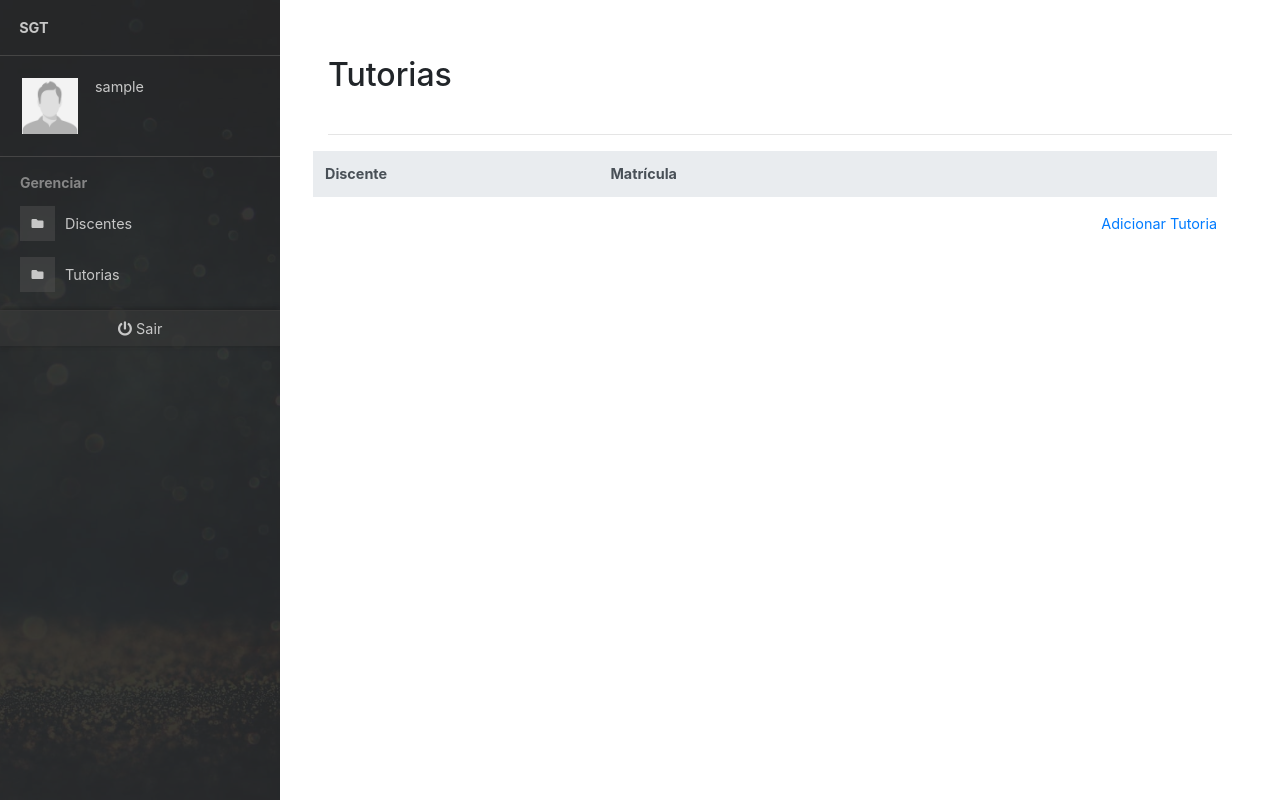
After one commit to lazarosilva/SGT, a Django app: page /tutorias/ in a window 1280 px wide. The commit adds this page. Run offline with Django 3.2, Linux system fonts and the light colour scheme; the visitor is signed in with stand-in values (Sample User, id 1); data that the repository does not hold is empty; some libraries are stand-ins or nearby versions.

Commit message:
fim do modulo 2 e inicio do modulo 3. CRUD de Discente, criação da tutoria

```diff
--- a/sgt/app/templates/app/base2.html
+++ b/sgt/app/templates/app/base2.html
@@ -183,6 +183,8 @@
                         <li class="header-menu">
                             <span>Gerenciar</span>
                         </li>
+
+                        {% ifequal user.groups.all.0.name "Coordenador" %}
                             <li>
                                 <a href="{% url 'cursos_list' %}">
                                     <i class="fa fa-book"></i>
@@ -202,10 +204,17 @@
                                     <span class="menu-text">Docentes</span>
                                 </a>
                             </li>
+                        {% endifequal %}
                         <li>
                             <a href="{% url 'discentes_list' %}">
                                 <i class="fa fa-folder"></i>
                                 <span class="menu-text">Discentes</span>
+                            </a>
+                        </li>
+                        <li>
+                            <a href="{% url 'tutorias_list' %}">
+                                <i class="fa fa-folder"></i>
+                                <span class="menu-text">Tutorias</span>
                             </a>
                         </li>
                     </ul>
--- a/sgt/app/templates/app/discente_new.html
+++ b/sgt/app/templates/app/discente_new.html
@@ -1,4 +1,4 @@
-y{% extends 'app/base2.html' %}
+{% extends 'app/base2.html' %}
 
 {% load crispy_forms_tags %}
 
--- /dev/null
+++ b/sgt/app/templates/app/tutorias_list.html
@@ -0,0 +1,48 @@
+{% extends 'app/base2.html' %}
+
+{% block content %}
+    <div class="row">
+        <div class="form-group col-md-12">
+            <h2>Tutorias</h2>
+        </div>
+    </div>
+    <hr>
+    <div class="row table-responsive">
+        <table class="table table-borderless table-hover">
+            <thead class="thead-light">
+              <th scope="col">Discente</th>
+              <th scope="col">Matrícula</th>
+              <th scope="col"></th>
+              <th scope="col"></th>
+              <th scope="col"></th>
+              <th scope="col"></th>
+            </thead>
+            <tbody>
+              {% for tut in tutorias %}
+                <tr>
+                  <td>{{ tut.discente.nome }}</td>
+                  <td>{{ tut.discente.matricula }}</td>
+
+                  <!-- buttons -->
+                  <td><a href="{% url 'tutoria_edit' pk=tut.pk %}">Editar</a></td>
+                  <td><a href="{% url 'tutoria_estagios_list' pk=tut.pk %}" data-toggle="tooltip" title="Estágios Extracurriculares">EECs</a></td>
+                  <td><a href="{% url 'tutoria_atividades_extracurriculares_list' pk=tut.pk %}" data-toggle="tooltip" title="Atividades Extracurriculares">AECs</a></td>
+                  <td><a href="{% url 'tutoria_atividades_complementares_list' pk=tut.pk %}" data-toggle="tooltip" title="Atividades Complementares">ACs</a></td>
+                </tr>
+              {% endfor %}
+            </tbody>
+        </table>
+    </div>
+
+    <div class="row add-table">
+      <a href="{% url 'tutoria_new' %}" class="top-menu"><span class="glyphicon glyphicon-plus">Adicionar Tutoria</span></a>
+    </div>
+{% endblock %}
+
+{% block js %}
+<script type="text/javascript">
+  $(document).ready(function(){
+    $('[data-toggle="tooltip"]').tooltip();
+  });
+</script>
+{% endblock %}
--- a/sgt/app/urls.py
+++ b/sgt/app/urls.py
@@ -13,4 +13,16 @@ urlpatterns = [
 	path('discentes/', views.discentes_list, name='discentes_list'),
 	path('discente/new/', views.discente_new, name='discente_new'),
 	path('discente/<int:pk>/edit/', views.discente_edit, name='discente_edit'),
+	path('tutorias/', views.tutorias_list, name='tutorias_list'),
+	path('tutoria/new/', views.tutoria_new, name='tutoria_new'),
+	path('tutoria/<int:pk>/edit/', views.tutoria_edit, name='tutoria_edit'),
+	path('tutoria/<int:pk>/estagios/', views.tutoria_estagios_list, name='tutoria_estagios_list'),
+	path('tutoria/<int:pk>/estagios/new', views.tutoria_estagio_new, name='tutoria_estagio_new'),
+	path('tutoria/<int:pk>/estagios/<int:pk_1>/edit', views.tutoria_estagio_edit, name='tutoria_estagio_edit'),
+	path('tutoria/<int:pk>/atividades_complementares/', views.tutoria_atividades_complementares_list, name='tutoria_atividades_complementares_list'),
+	path('tutoria/<int:pk>/atividades_complementares/new', views.tutoria_atividade_complementar_new, name='tutoria_atividade_complementar_new'),
+	path('tutoria/<int:pk>/atividades_complementares/<int:pk_1>/edit', views.tutoria_atividade_complementar_edit, name='tutoria_atividade_complementar_edit'),
+	path('tutoria/<int:pk>/atividades_extracurriculares/', views.tutoria_atividades_extracurriculares_list, name='tutoria_atividades_extracurriculares_list'),
+	path('tutoria/<int:pk>/atividades_extracurriculares/new', views.tutoria_atividade_extracurricular_new, name='tutoria_atividade_extracurricular_new'),
+	path('tutoria/<int:pk>/atividades_extracurriculares/<int:pk_1>/edit', views.tutoria_atividade_extracurricular_edit, name='tutoria_atividade_extracurricular_edit'),
 ]
--- a/sgt/app/views.py
+++ b/sgt/app/views.py
@@ -1,7 +1,7 @@
 from django.shortcuts import render, redirect, get_object_or_404
 from django.contrib.auth.decorators import login_required
-from .models import Curso, Disciplina, Docente, Discente
-from .forms import DisciplinaForm, DocenteForm, DiscenteForm
+from .models import Curso, Disciplina, Docente, Discente, Tutoria, Estagioextracurricular, Atividadecomplementar, Atividadeextracurricular, Estagioextracurricular
+from .forms import DisciplinaForm, DocenteForm, DiscenteForm, TutoriaForm, AtividadeExtraCurricularForm, AtividadeComplementarForm, EstagioExtraCurricularForm
 from django.contrib.auth.models import User, Group
 
 
@@ -10,6 +10,8 @@ from django.contrib.auth.models import User, Group
 def index(request):
 	return render(request, 'app/index.html')
 
+######################################## CURSOS #############################################
+
 @login_required
 def cursos_list(request):
 	cursos = Curso.objects.all()
@@ -17,6 +19,8 @@ def cursos_list(request):
 		'cursos': cursos
 	}
 	return render(request, 'app/cursos_list.html', context)
+
+########################################## DISCIPLINAS #######################################
 
 @login_required
 def disciplinas_list(request):
@@ -50,6 +54,8 @@ def disciplina_edit(request, pk):
 		form = DisciplinaForm(instance=disciplina)
 	return render(request, 'app/disciplina_new.html', {'form': form})
 
+
+########################################## DOCENTES ###########################################
 @login_required
 def docentes_list(request):
 	docentes = Docente.objects.select_related('curso').all()
@@ -58,7 +64,6 @@ def docentes_list(request):
 		'docentes': docentes
 	}
 	return render(request, 'app/docentes_list.html', context)
-
 
 @login_required
 def docente_new(request):
@@ -92,6 +97,8 @@ def docente_edit(request, pk):
 		form = DocenteForm(instance=docente)
 	return render(request, 'app/docente_new.html', {'form': form})
 
+############################################ DISCENTES ########################################
+
 @login_required
 def discentes_list(request):
 	discentes = Discente.objects.select_related('curso').all()
@@ -103,7 +110,6 @@ def discentes_list(request):
 
 @login_required
 def discente_new(request):
-
 	if (request.method == 'POST'):
 		mthd = 'p'
 		form = DiscenteForm(request.POST, mthd=mthd, tt='add', om='', op='', fct='add', fog='add', ppe='add', ppp='add')
@@ -150,13 +156,6 @@ def discente_edit(request, pk):
 	else:
 		mthd = 'g'
 
-		print('discente.motivo_escolha_curso:', discente.motivo_escolha_curso)
-		print('discente.plano_egresso:', discente.plano_egresso)
-		print('discente.nome_curso_tecnico:', discente.nome_curso_tecnico)
-		print('discente.local_curso_tecnico:', discente.local_curso_tecnico)
-		print('discente.local_graduacao:', discente.local_graduacao)
-		print('discente.nome_graduacao:', discente.nome_graduacao)
-
 		if((discente.nome_curso_tecnico is not None) and
 		 (discente.local_curso_tecnico is not None) and
 		 (discente.nome_curso_tecnico != '') and
@@ -190,7 +189,6 @@ def discente_edit(request, pk):
 				(discente.motivo_escolha_curso != 'N') and
 				(discente.motivo_escolha_curso != 'J')):
 				om = discente.motivo_escolha_curso
-				print('om:', om)
 				discente.motivo_escolha_curso = 'O'
 
 		if ((discente.plano_egresso is not None) and
@@ -208,6 +206,163 @@ def discente_edit(request, pk):
 		form = DiscenteForm(instance=discente, mthd=mthd, tt=tt, om=om, op=op, fct=fct, fog=fog, ppe=ppe, ppp=ppp)
 
 	return render(request, 'app/discente_new.html', {'form': form})
+
+################################## TUTORIAS ####################################
+
+@login_required
+def tutorias_list(request):
+	tutorias = Tutoria.objects.select_related('discente').all()
+
+	context = {
+		'tutorias': tutorias
+	}
+	return render(request, 'app/tutorias_list.html', context)
+
+@login_required
+def tutoria_new(request):
+	doc = Docente.objects.filter(email__exact=request.user.email)
+	if (request.method == 'POST'):
+		form = TutoriaForm(request.POST, doc=doc)
+		if (form.is_valid()):
+			tutoria = form.save(commit=False)
+			tutoria.docente = doc[0]
+			tutoria.save()
+			return redirect('tutorias_list')
+	else:
+		form = TutoriaForm(doc=doc)
+	return render(request, 'app/tutoria_new.html', {'form':form})
+
+@login_required
+def tutoria_edit(request, pk):
+	doc = Docente.objects.filter(email__exact=request.user.email)
+	tutoria = get_object_or_404(Tutoria, pk=pk)
+	if (request.method == 'POST'):
+		form = TutoriaForm(request.POST, instance=tutoria, doc=doc)
+		if (form.is_valid()):
+			tutoria = form.save(commit=False)
+			tutoria.docente = doc[0]
+			tutoria.save()
+			return redirect('tutorias_list')
+	else:
+		form = TutoriaForm(instance=tutoria, doc=doc)
+	return render(request, 'app/tutoria_new.html', {'form': form})
+
+################################## ESTÁGIOS EXTRACURRICULARES ################################
+@login_required
+def tutoria_estagios_list(request, pk):
+	tutoria = get_object_or_404(Tutoria, pk=pk)
+
+	estagios = Estagioextracurricular.objects.filter(tutoria=tutoria.id)
+	context = {
+		'estagios': estagios,
+		'tutoria': tutoria
+	}
+	return render(request, 'app/tutoria_estagios_list.html', context)
+
+@login_required
+def tutoria_estagio_new(request, pk):
+	tutoria = get_object_or_404(Tutoria, pk=pk)
+	if (request.method == 'POST'):
+		form = EstagioExtraCurricularForm(request.POST)
+		if (form.is_valid()):
+			est = form.save(commit=False)
+			est.tutoria = tutoria
+			est.save()
+			return redirect('tutoria_estagios_list', pk=pk)
+	else:
+		form = EstagioExtraCurricularForm()
+	return render(request, 'app/tutoria_estagio_new.html', {'form':form})
+
+@login_required
+def tutoria_estagio_edit(request, pk, pk_1):
+	tutoria = get_object_or_404(Tutoria, pk=pk)
+	estagio = get_object_or_404(Estagioextracurricular, pk=pk_1)
+	if (request.method == 'POST'):
+		form = EstagioExtraCurricularForm(request.POST, instance=estagio)
+		if(form.is_valid()):
+			form.save()
+			return redirect('tutoria_estagios_list', pk=pk)
+	else:
+		form = EstagioExtraCurricularForm(instance=estagio)
+	return render(request, 'app/tutoria_estagio_new.html', {'form':form})
+
+############################### ATIVIDADES EXTRACURRICULARES ##################################
+@login_required
+def tutoria_atividades_complementares_list(request, pk):
+	tutoria = get_object_or_404(Tutoria, pk=pk)
+
+	acs = Atividadecomplementar.objects.filter(tutoria=tutoria.id)
+	context = {
+		'acs': acs,
+		'tutoria': tutoria
+	}
+	return render(request, 'app/tutoria_atividades_complementares_list.html', context)
+
+@login_required
+def tutoria_atividade_complementar_new(request, pk):
+	tutoria = get_object_or_404(Tutoria, pk=pk)
+	if (request.method == 'POST'):
+		form = AtividadeComplementarForm(request.POST)
+		if (form.is_valid()):
+			ac = form.save(commit=False)
+			ac.tutoria = tutoria
+			ac.save()
+			return redirect('tutoria_atividades_complementares_list', pk=pk)
+	else:
+		form = AtividadeComplementarForm()
+	return render(request, 'app/tutoria_atividade_complementar_new.html', {'form':form})
+
+@login_required
+def tutoria_atividade_complementar_edit(request, pk, pk_1):
+	tutoria = get_object_or_404(Tutoria, pk=pk)
+	ac = get_object_or_404(Atividadecomplementar, pk=pk_1)
+	if (request.method == 'POST'):
+		form = AtividadeComplementarForm(request.POST, instance=ac)
+		if(form.is_valid()):
+			form.save()
+			return redirect('tutoria_atividades_complementares_list', pk=pk)
+	else:
+		form = AtividadeComplementarForm(instance=ac)
+	return render(request, 'app/tutoria_atividade_complementar_new.html', {'form':form})
+
+############################## ATIVIDADES COMPLEMENTARES #####################################
+@login_required
+def tutoria_atividades_extracurriculares_list(request, pk):
+	tutoria = get_object_or_404(Tutoria, pk=pk)
+
+	aecs = Atividadeextracurricular.objects.filter(tutoria=tutoria.id)
+	context = {
+		'aecs': aecs,
+		'tutoria': tutoria
+	}
+	return render(request, 'app/tutoria_atividades_extracurriculares_list.html', context)
+
+@login_required
+def tutoria_atividade_extracurricular_new(request, pk):
+	tutoria = get_object_or_404(Tutoria, pk=pk)
+	if (request.method == 'POST'):
+		form = AtividadeExtraCurricularForm(request.POST)
+		if (form.is_valid()):
+			aec = form.save(commit=False)
+			aec.tutoria = tutoria
+			aec.save()
+			return redirect('tutoria_atividades_extracurriculares_list', pk=pk)
+	else:
+		form = AtividadeExtraCurricularForm()
+	return render(request, 'app/tutoria_atividade_extracurricular_new.html', {'form':form})
+
+@login_required
+def tutoria_atividade_extracurricular_edit(request, pk, pk_1):
+	tutoria = get_object_or_404(Tutoria, pk=pk)
+	aec = get_object_or_404(Atividadeextracurricular, pk=pk_1)
+	if (request.method == 'POST'):
+		form = AtividadeExtraCurricularForm(request.POST, instance=aec)
+		if(form.is_valid()):
+			form.save()
+			return redirect('tutoria_atividades_extracurriculares_list', pk=pk)
+	else:
+		form = AtividadeExtraCurricularForm(instance=aec)
+	return render(request, 'app/tutoria_atividade_extracurricular_new.html', {'form':form})
 
 
 # 1. ADD SENHA NO FORM (A SENHA SERVIRÁ PARA A CRIAÇÃO DO USUÁRIO)
```
Also changed, not shown: sgt/app/forms.py (+78 -1 lines), sgt/app/models.py (+14 -13 lines), sgt/app/templates/app/tutoria_atividade_complementar_new.html (added, +23 -0 lines), sgt/app/templates/app/tutoria_atividade_extracurricular_new.html (added, +26 -0 lines), sgt/app/templates/app/tutoria_atividades_complementares_list.html (added, +33 -0 lines), sgt/app/templates/app/tutoria_atividades_extracurriculares_list.html (added, +35 -0 lines), sgt/app/templates/app/tutoria_estagio_new.html (added, +34 -0 lines), sgt/app/templates/app/tutoria_estagios_list.html (added, +38 -0 lines), sgt/app/templates/app/tutoria_new.html (added, +77 -0 lines). Lines whose indentation alone changed are shown as unchanged.
